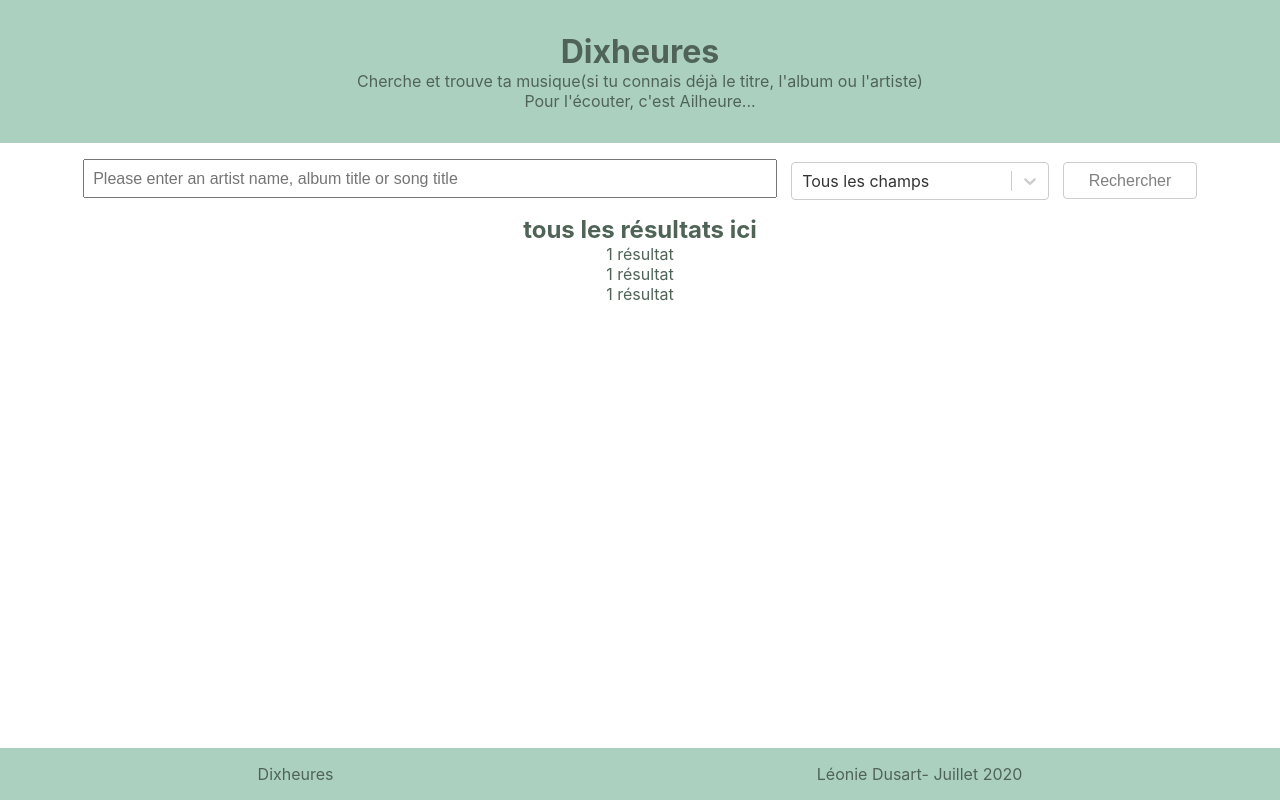
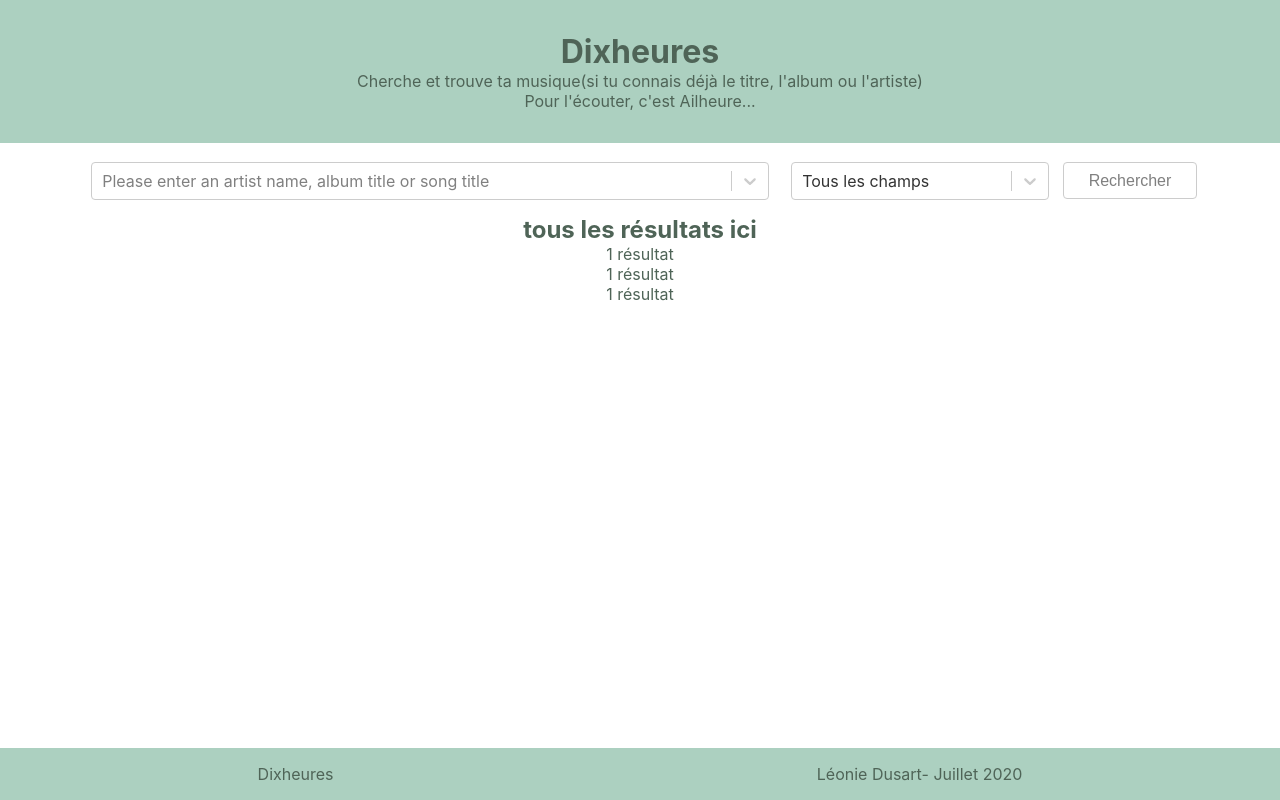
Before and after one commit to Leonie-D/dixheures, a React (Create React App) app: page / in a window 1280 px wide. Built offline with nearby package versions, Linux system fonts and the light colour scheme.

Commit message:
some progress

```diff
--- a/src/components/SearchForm.js
+++ b/src/components/SearchForm.js
@@ -10,20 +10,21 @@ class SearchForm extends React.Component {
             "queryField" : "all",
             "result" : [],
         };
+        //this.queryToken = "";
         this.queryId = "";
         this.intIds = [];
     }
 
-    updateQuery = (ev) => {
-        console.log(ev.target);
+    updateQuery = (query) => {
+        if(query !== "") {
             const {queryField} = this.state;
-        const query = ev.target.label;
-        this.queryId = ev.target.value;
 
             this.setState({
                 "query" : query,
                 "result" : [],
             });
+
+            //this.queryToken = Math.random().toString(36).substr(2) + Math.random().toString(36).substr(2);
 
             for(let intId of this.intIds) {
                 clearTimeout(intId);
@@ -45,9 +46,22 @@ class SearchForm extends React.Component {
                     break;
             };
         }
+    }
+
+    updateFinalQuery = (query) => {
+        this.setState({
+            "query" : query,
+        });
+        this.queryId = query.value;
+
+        for(let intId of this.intIds) {
+            clearTimeout(intId);
+        }
+        this.intIds = [];
+    }
 
     updateField = (queryField) => {
-        const {query} = this.state;
+        const query = typeof this.state.query === "string" ? this.state.query : this.state.query.label;
 
         this.setState({
             "queryField" : queryField.value,
@@ -86,7 +100,7 @@ class SearchForm extends React.Component {
 
         const {query, queryField} = this.state;
 
-        if(result.length < responsesNb) {
+        if(result.length < responsesNb && typeof query == "string") {
             const intId = setTimeout(() => {
                 offset += 100;
                 switch(queryField) {
@@ -119,6 +133,14 @@ class SearchForm extends React.Component {
         console.log(this.queryId);
     }
 
+    customFilterOption = (option, rawInput) => {
+        const words = rawInput.split(' ');
+        return words.reduce(
+            (acc, cur) => acc && option.label.toLowerCase().includes(cur.toLowerCase()),
+            true,
+        );
+    };
+
     render() {
 
         // Select dropdown options
@@ -133,7 +155,7 @@ class SearchForm extends React.Component {
 
         return(
             <form onSubmit={this.submit}>
-
+               {/* https://github.com/JedWatson/react-select/issues/1351
                 <input name="query"
                        type="text"
                        onChange={this.updateQuery}
@@ -142,13 +164,30 @@ class SearchForm extends React.Component {
                        list="resultOptions"
                 />
                 <datalist id="resultOptions" className="resultOptions">
-                    {result.map(r => <option key={r.value} value={r.value} label={r.label}/>)}
-                </datalist>
+                    {result.map(r => <option key={r.value} value={r.value}>{r.label}</option>)}
+                </datalist>*/}
+
+                <Select name = "query"
+                        onInputChange = {this.updateQuery}
+                        onChange = {this.updateFinalQuery}
+                        options = {result}
+                        value = {query}
+                        placeholder = "Please enter an artist name, album title or song title"
+                        isSearchable = {true}
+                        isClearable = {true}
+                        theme={theme => ({
+                            ...theme,
+                            colors: {
+                                ...theme.colors,
+                                primary25: 'hsl(153, 28%, 90%)',
+                                primary: '#4F6457',
+                            },
+                        })}/>
 
                 <Select name = "queryField"
                         onChange = {this.updateField}
                         options = {selectOptions}
-                        defaultValue={selectOptions[0]}
+                        defaultValue = {selectOptions[0]}
                         value = {queryField.label}
                         placeholder = "Please select research field"
                         isSearchable={false}
```
Lines whose indentation alone changed are shown as unchanged.
